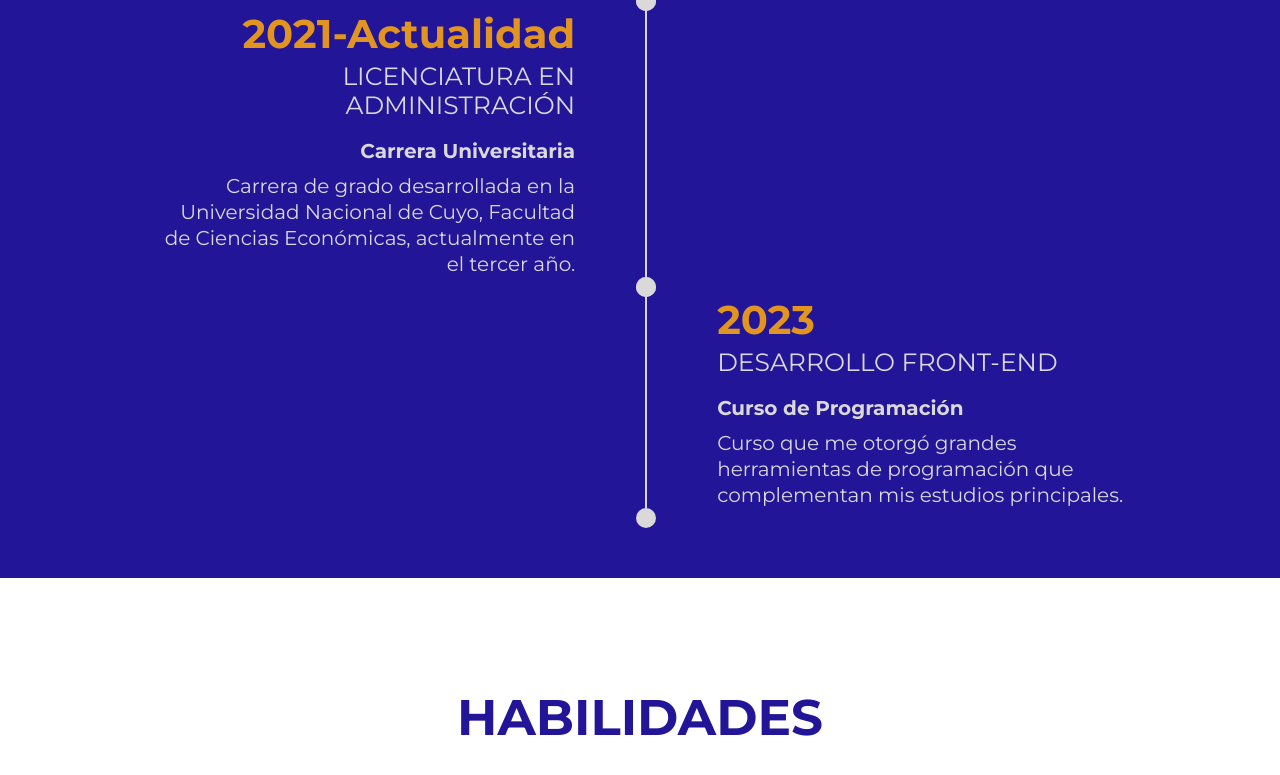
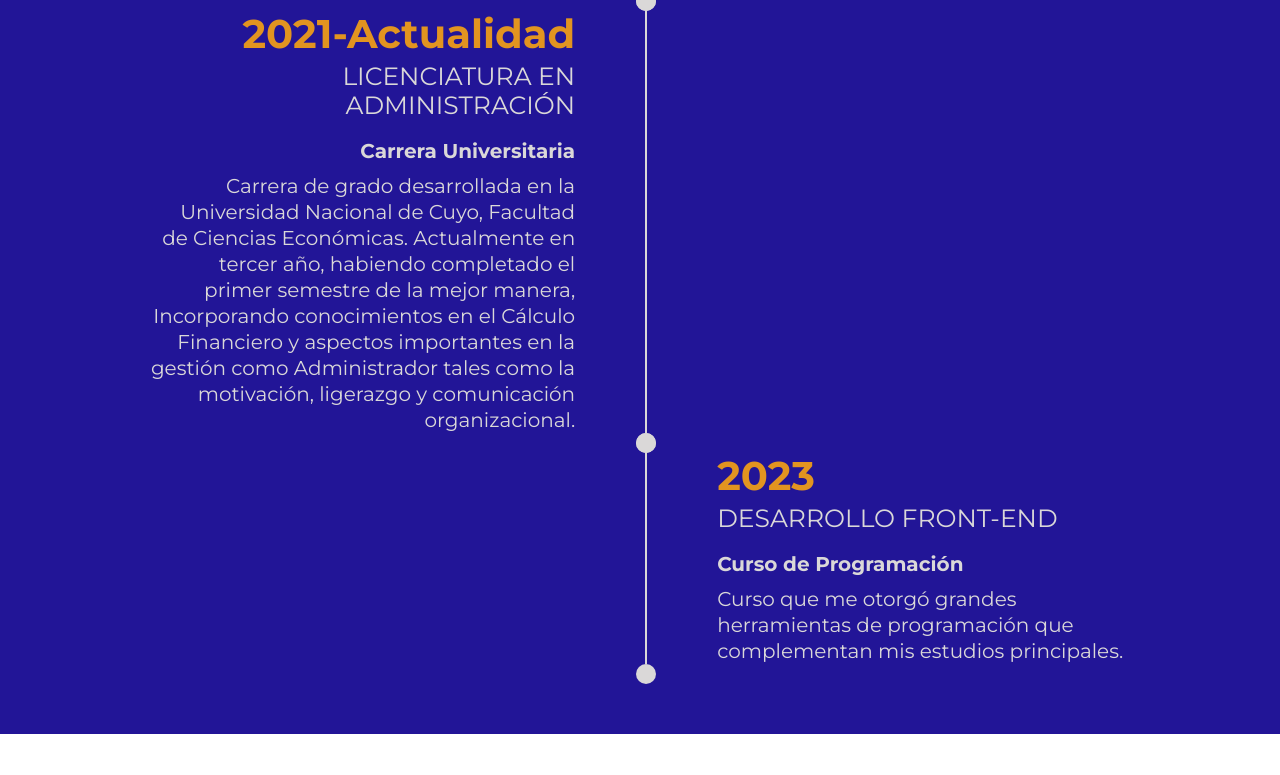
Before and after one commit to FrancoDiazP01/FrancoDiazP01.github.io, a plain HTML site: page index.html in a window 1280 px wide. Shown: the part 1183-1958 px from the top of the page. Drawn offline with nearby package versions, Linux system fonts and the light colour scheme.

Commit message:
Update index.html

```diff
--- a/index.html
+++ b/index.html
@@ -112,7 +112,11 @@
             <div class="experience-position">Carrera Universitaria</div>
             <div class="experience-description">
               Carrera de grado desarrollada en la Universidad Nacional de Cuyo,
-              Facultad de Ciencias Económicas, actualmente en el tercer año.
+              Facultad de Ciencias Económicas.
+              Actualmente en tercer año, habiendo completado el primer semestre
+              de la mejor manera, Incorporando conocimientos en el Cálculo Financiero
+              y aspectos importantes en la gestión como Administrador tales como la motivación,
+              ligerazgo y comunicación organizacional.
             </div>
           </div>
           <div class="line"></div>
```
